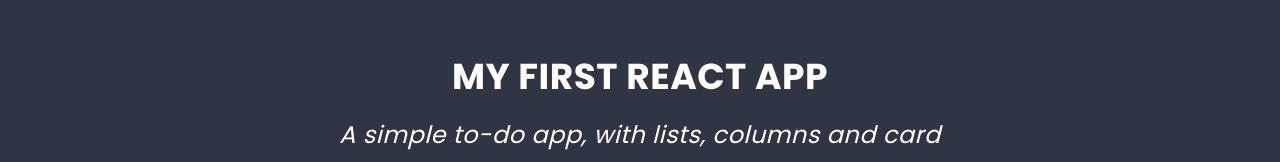
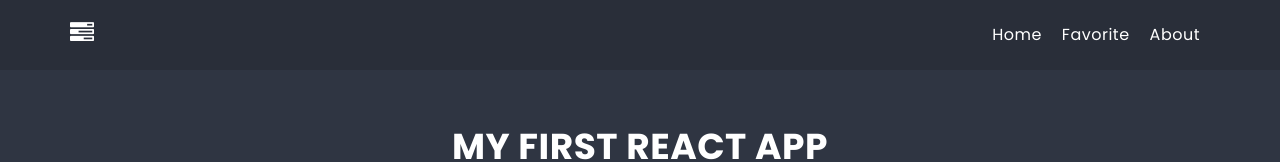
Before and after one commit to Kyuba3/react-first-app, a React (Create React App) app: page / in a window 1280 px wide. Shown: the top 162 px of the page. Built offline with nearby package versions, Linux system fonts and the light colour scheme.

Commit message:
Add NavBar component (js and styles)

```diff
--- a/package.json
+++ b/package.json
@@ -10,6 +10,7 @@
     "react": "^18.2.0",
     "react-dom": "^18.2.0",
     "react-redux": "7.2.5",
+    "react-router-dom": "6.0.1",
     "react-scripts": "5.0.1",
     "redux": "4.2.0",
     "redux-devtools-extension": "2.13.9",
--- a/src/App.js
+++ b/src/App.js
@@ -2,15 +2,19 @@
 import Hero from './components/Hero/Hero';
 import SearchForm from './components/SearchForm/SearchForm';
 import List from './components/List/List';
+import NavBar from './components/NavBar/NavBar';
 
 
 const App = () => {
   return (
-    <Container>
-      <Hero />
-      <SearchForm />
-      <List />
-    </Container>
+    <main>
+      <NavBar />
+      <Container>
+        <Hero />
+        <SearchForm />
+        <List />
+      </Container>
+    </main>
   );
 };
 
--- /dev/null
+++ b/src/components/NavBar/NavBar.js
@@ -0,0 +1,30 @@
+import Container from '../Container/Container';
+import styles from './NavBar.module.scss';
+
+
+const NavBar = () => {
+    return (
+        <nav className={styles.nav}>
+            <Container>
+                <div className={styles.links}>
+                    <a href="/">
+                        <i className={styles.icon + " fa fa-tasks"}></i>
+                    </a>
+                    <ul>
+                        <li>
+                            <a href="/">Home</a>
+                        </li>
+                        <li>
+                            <a href="/Favorite">Favorite</a>
+                        </li>
+                        <li>
+                            <a href="/About">About</a>
+                        </li>
+                    </ul>
+                </div>
+            </Container>
+        </nav>
+    );
+};
+
+export default NavBar;
--- /dev/null
+++ b/src/components/NavBar/NavBar.module.scss
@@ -0,0 +1,34 @@
+@import '../../styles/settings.scss';
+
+.nav {
+    background-color: darken($color-dark, 3%);
+    margin-top: -20px;
+}
+
+.links {
+    display: flex;
+    justify-content: space-between;
+    font-size: 16px;
+}
+
+.links ul {
+    display: flex;
+    flex-direction: row;
+    list-style: none;
+    margin-right: 30px;
+}
+
+.links ul li {
+    padding: 10px;
+}
+
+.links ul li a {
+    text-decoration: none;
+    color: $color-light;
+}
+
+.links .icon {
+    font-size: 24px;
+    color: $color-light;
+    margin: 20px 0 0 30px;
+}
```
Also changed, not shown: 1 other file (tests, documents, lock files or other folders).
